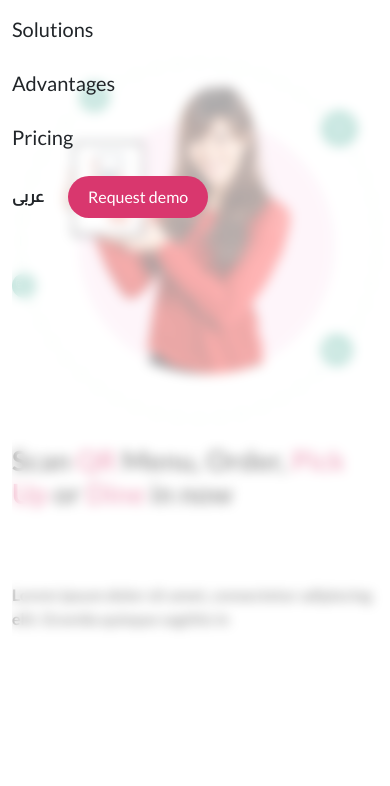
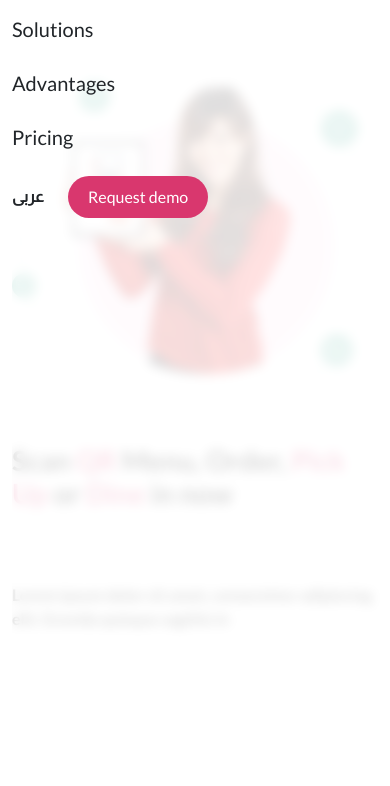
Before and after one commit to devahmedabdo/The-Food-Court, a plain HTML site: page index.html in a window 390 px wide. Both pictures are taken after a click on the element 363 px from the left and 36 px from the top of the page. Shown: the part 58-844 px from the top of the page. Drawn offline with nearby package versions, Linux system fonts and the light colour scheme; a web font is replaced by a local one.

Commit message:
Update main.css

```diff
--- a/css/main.css
+++ b/css/main.css
@@ -126,7 +126,7 @@ div.active span:nth-child(3) {
 @media (max-width: 768px) {
   header .container > ul {
     position: absolute;
-    background: #ffffff9e;
+    background: #ffffffd9;
     top: 100%;
     flex-direction: column;
     transition: var(--small-duration);
```
